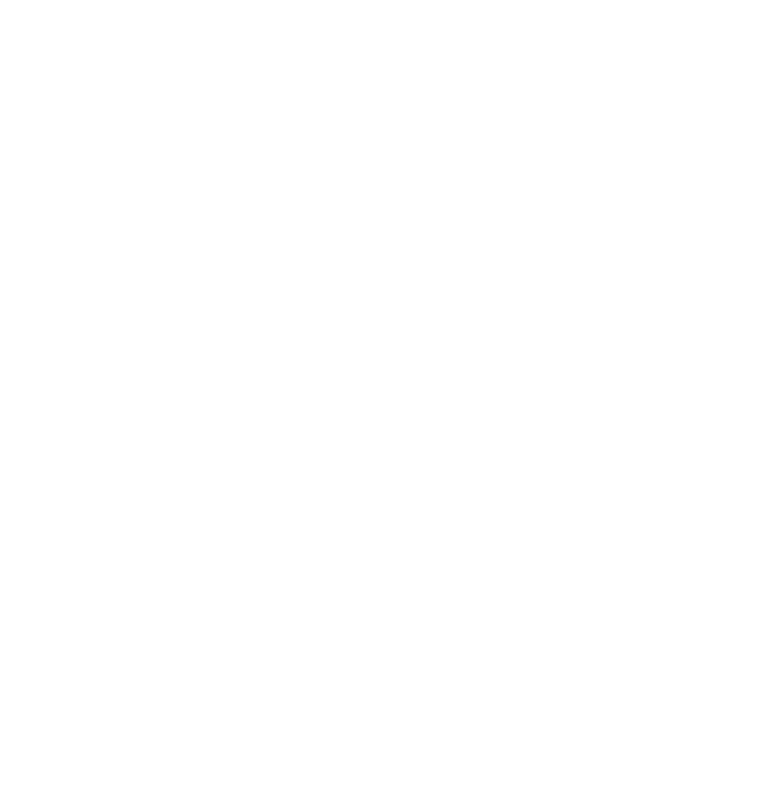
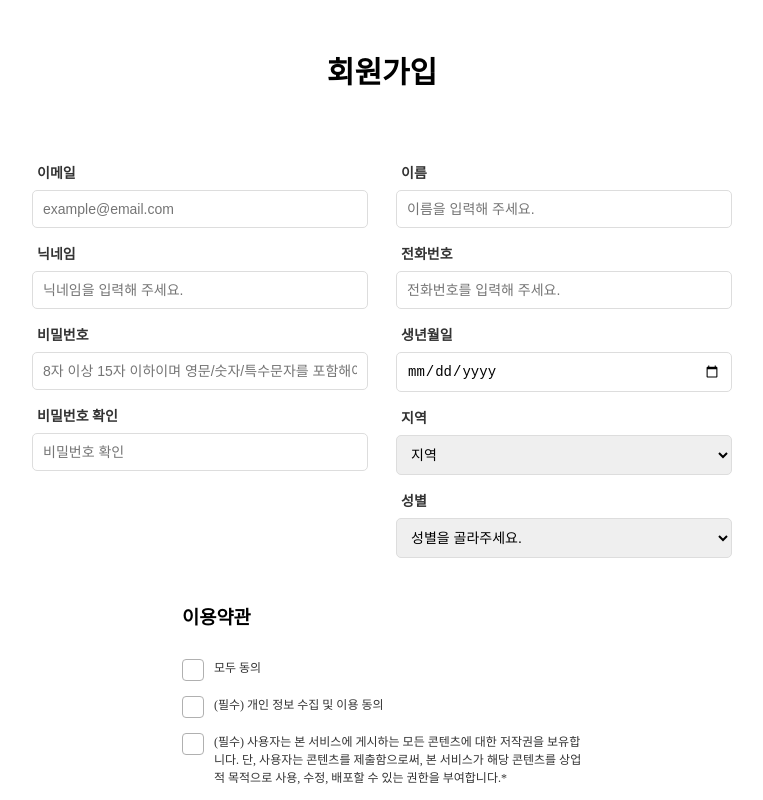
Before and after one commit to kosa-final-stitch/stitch-fe, a Vue app: page /signup in a window 1280 px wide. Before the commit this address had no page. Shown: the top 800 px of the page, without its empty margins (258-1021 px from the left). Built offline with nearby package versions, Linux system fonts and the light colour scheme.

Commit message:
develop hoyoung 수정 완료

```diff
--- a/package.json
+++ b/package.json
@@ -8,7 +8,7 @@
     "lint": "vue-cli-service lint"
   },
   "dependencies": {
-    "axios": "^1.7.2",
+    "axios": "^1.7.7",
     "chart.js": "^4.4.4",
     "core-js": "^3.8.3",
     "cors": "^2.8.5",
@@ -16,6 +16,8 @@
     "express-session": "^1.18.0",
     "sequelize": "^6.37.3",
     "sqlite3": "^5.1.7",
+    "pinia": "^2.2.2",
+    "pinia-plugin-persistedstate": "^4.0.0",
     "vue": "^3.2.13",
     "vue-router": "^4.4.3",
     "vuex": "^4.1.0"
--- a/src/components/member/auth/MemberSignUpPage.vue
+++ b/src/components/member/auth/MemberSignUpPage.vue
@@ -1,16 +1,14 @@
 <!--
  담당자: 김호영
  시작 일자: 2024.09.05
- 설명 : 회원가입 컴포넌트
+ 설명: 회원가입 컴포넌트
  ---------------------
  2024.09.05 김호영 | 기능 담을 디자인 구현
- 2024.09.10 김호영 | git 해결
 -->
 
 <template>
   <div class="signup-container">
     <h1>회원가입</h1>
-
     <form @submit.prevent="signUp">
       <div class="form-grid">
         <div class="left-side">
@@ -25,7 +23,6 @@
             />
             <p class="error-message" v-if="emailError">{{ emailError }}</p>
           </div>
-
           <div class="input-container">
             <label for="nickname">닉네임</label>
             <input
@@ -37,7 +34,6 @@
             />
             <p class="error-message" v-if="nicknameError">{{ nicknameError }}</p>
           </div>
-
           <div class="input-container">
             <label for="password">비밀번호</label>
             <input
@@ -49,7 +45,6 @@
             />
             <p class="error-message" v-if="passwordError">{{ passwordError }}</p>
           </div>
-
           <div class="input-container">
             <label for="confirmPassword">비밀번호 확인</label>
             <input
@@ -64,7 +59,6 @@
             </p>
           </div>
         </div>
-
         <div class="right-side">
           <div class="input-container">
             <label for="name">이름</label>
@@ -77,7 +71,6 @@
             />
             <p class="error-message" v-if="nameError">{{ nameError }}</p>
           </div>
-
           <div class="input-container">
             <label for="phoneNumber">전화번호</label>
             <input
@@ -91,7 +84,6 @@
             />
             <p class="error-message" v-if="phoneError">{{ phoneError }}</p>
           </div>
-
           <div class="input-container">
             <label for="birthDate">생년월일</label>
             <input
@@ -101,10 +93,9 @@
               required
             />
           </div>
-
           <div class="input-container">
-            <label for="address">지역</label>
-            <select v-model="address" id="address" required>
+            <label for="region">지역</label>
+            <select v-model="region" id="region" required>
               <option disabled value="">지역</option>
               <option value="서울특별시">서울특별시</option>
               <option value="경기도">경기도</option>
@@ -115,7 +106,6 @@
               <option value="충청도">충청도</option>
             </select>
           </div>
-
           <div class="input-container">
             <label for="gender">성별</label>
             <select v-model="gender" id="gender" required>
@@ -126,7 +116,6 @@
           </div>
         </div>
       </div>
-
       <div class="terms-container">
         <div class="terms-box">
           <h3>이용약관</h3>
@@ -146,19 +135,15 @@
           </div>
         </div>
       </div>
-
       <button type="submit" class="signup-btn" :disabled="!formIsValid">회원가입</button>
     </form>
-
     <div class="link-container">
-    <a @click="goLogin"><strong>이미 회원이신가요 ?</strong></a>
+      <a @click="goLogin"><strong>이미 회원이신가요?</strong></a>
     </div>
-
     <!-- 간편 로그인 타이틀 -->
     <div class="social-login-separator">
       <span class="separator-text">간편 로그인</span>
     </div>
-
     <!-- 소셜 로그인 아이콘 -->
     <div class="social-login mt-4">
       <div class="social-icons flex justify-center space-x-4">
@@ -168,9 +153,8 @@
     </div>
   </div>
 </template>
+
 <script>
-import axios from "axios";
-
 export default {
   data() {
     return {
@@ -182,11 +166,9 @@ export default {
       confirmPassword: '',
       passwordError: '',
       name: '',
-      nameError: '',
       phoneNumber: '',
-      phoneError: '',
       birth: '',
-      address: '',
+      region: '',
       gender: '',
       acceptTerms: {
         all: false,
@@ -202,11 +184,11 @@ export default {
         this.nickname &&
         this.password &&
         this.confirmPassword &&
-        this.password === this.confirmPassword &&
+        !this.passwordsDoNotMatch &&
         this.name &&
         this.phoneNumber &&
         this.birth &&
-        this.address &&
+        this.region &&
         this.gender &&
         this.acceptTerms.personalInfo &&
         this.acceptTerms.contentAgreement
@@ -214,47 +196,6 @@ export default {
     },
   },
   methods: {
-    signUp() {
-      // 유효성 검사 수행
-      const isEmailValid = this.validateEmail();
-      const isPasswordValid = this.validatePassword();
-      const isNicknameValid = this.validateNickname();
-
-      if (!isEmailValid || !isPasswordValid || !isNicknameValid) {
-        return;
-      }
-
-      // 사용자 데이터 구성
-      const userData = {
-        email: this.email,
-        nickname: this.nickname,
-        password: this.password,
-        name: this.name,
-        phone: this.phoneNumber,  // AddMemberRequest에 맞춘 필드 이름 사용
-        birth: new Date(this.birth),
-        address: this.address,     // 'address' 필드로 매핑
-        gender: this.gender === '남' ? 0 : 1,  // 성별 매핑 (남: 0, 여: 1)
-      };
-
-      // 서버에 회원가입 요청 전송
-      axios.post('/api/member/signup', userData)
-          .then(() => {
-            alert('회원가입이 완료되었습니다.');
-            this.$router.push("/member/login");  // 로그인 페이지로 리다이렉트
-          })
-          .catch((error) => {
-            console.error('회원가입 실패:', error);
-            if (error.response && error.response.data) {
-              this.emailError = error.response.data.message || '회원가입 중 오류가 발생했습니다.';
-            }
-            alert('회원가입에 실패했습니다.');
-          });
-    },
-
-    goLogin() {
-      this.$router.push('/member/login');
-    },
-
     validateEmail() {
       const regPassed = /^[a-zA-Z0-9._-]+@[a-zA-Z0-9.-]+\.[a-zA-Z]{2,4}$/.test(this.email);
       if (!regPassed) {
@@ -305,64 +246,77 @@ export default {
         }
       }
     },
+    signUp() {
+      const isEmailValid = this.validateEmail();
+      const isPasswordValid = this.validatePassword();
+      const isNicknameValid = this.validateNickname();
+      if (!isEmailValid || !isPasswordValid || !isNicknameValid) {
+        return;
+      }
+      // 임시로 콘솔에 데이터 출력 (서버로 보내지 않고 확인)
+      console.log({
+        email: this.email,
+        nickname: this.nickname,
+        password: this.password,
+        name: this.name,
+        phoneNumber: this.phoneNumber,
+        birth: this.birth,
+        region: this.region,
+        gender: this.gender,
+      });
+      alert('회원가입이 완료되었습니다.');
+      this.$router.push("/");
+    },
+    goLogin() {
+      this.$router.push('/login'); // 로그인 이동
+    },
   },
 };
 </script>
 
 <style scoped>
 .signup-container {
-  width: 50%;
+  width: 60%;
   height: 100%;
   margin: 0 auto;
   padding: 20px;
   text-align: center;
   margin-bottom: 100px;
+  max-width: 700px;
 }
-
 h1 {
   font-size: 30px;
-  margin-bottom: 80px;
+  margin-bottom: 70px;
 }
-
 h3 {
   text-align: left;
   margin-bottom: 30px;
 }
-
 /* 좌우로 영역을 나누는 스타일 */
 .form-grid {
   display: flex;
   justify-content: space-between;
 }
-
 .left-side, .right-side {
-  width: 48%;  /* 좌우로 각각 48%씩 차지하게 함 */
+  width: 48%;
 }
-
 .input-container {
   margin-bottom: 15px;
-  text-align: left; /* 입력 필드 및 라벨 왼쪽 정렬 */
+  text-align: left;
 }
-
 /* 입력 필드 포커스 스타일 */
 input:focus {
-  outline: none; /* 기본 아웃라인 제거 */
-  border-color: #F8A060; /* 포커스 시 테두리 색상 변경 */
+  outline: none;
+  border-color: #F8A060;
 }
-
-/* 라벨과 입력 필드 사이에 간격 추가 */
 label {
-  flex-grow: 1;
   display: block;
-  margin-bottom: 8px; /* 라벨과 입력 필드 사이의 간격 */
+  margin-bottom: 8px;
   font-size: 14px;
   font-weight: bold;
   color: #333;
   margin-left: 5px;
-  text-align: left;
 }
-
-/* 이용 약관 부분 */
 .terms-container {
   margin: 10px 0;
   text-align: center;
@@ -370,42 +324,34 @@ label {
   flex-direction: column;
   align-items: center;
 }
-
 .terms-box {
   width: 100%;
   max-width: 400px;
-  padding: 10px;
   text-align: left;
 }
-
-/* 체크박스와 텍스트를 가운데 정렬하고 텍스트만 표시 */
 .checkbox-container {
   display: flex;
   align-items: flex-start;
   cursor: pointer;
   margin-bottom: 15px;
-  justify-content: left; /* 체크박스와 텍스트를 가운데 정렬 */
+  justify-content: left;
   text-align: left;
 }
-
 .custom-checkbox {
   width: 20px;
   height: 20px;
-  min-width: 20px; /* 체크박스 크기 고정 */
+  min-width: 20px;
   border: 1px solid #b0b0b0;
   border-radius: 4px;
   margin-right: 10px;
   position: relative;
   background-color: white;
-  flex-shrink: 0; /* 텍스트 길이에 따라 체크박스가 찌그러지지 않도록 고정 */
+  flex-shrink: 0;
 }
-
-/* 체크된 상태일 때의 스타일 */
 .custom-checkbox.checked {
   background-color: #F8A060;
   border: 1px solid #F8A060;
 }
-
 .custom-checkbox.checked::after {
   content: '';
   position: absolute;
@@ -417,18 +363,13 @@ label {
   border-width: 0 2px 2px 0;
   transform: rotate(45deg);
 }
-
-/* p 태그로 텍스트만 처리 */
 p {
   margin: 0;
-  font-size: 11px;
+  font-size: 12px;
   color: #333;
   line-height: 1.5;
   max-width: 450px;
 }
-
-
-
 input, select {
   width: 100%;
   padding: 10px;
@@ -437,7 +378,6 @@ input, select {
   border-radius: 5px;
   box-sizing: border-box;
 }
-
 .signup-btn {
   width: 80%;
   padding: 12px;
@@ -450,27 +390,21 @@ input, select {
   margin-top: 10px;
   transition: background-color 0.5s ease;
 }
-
-
 .signup-btn:disabled {
   background-color: #ddd;
 }
-
 .signup-btn:hover {
   background-color: #f5812e;
   transition: background-color 0.2s ease;
 }
-
 .error-message {
   color: red;
   font-size: 12px;
 }
-
 .password-guideline {
   font-size: 12px;
   color: #777;
 }
-
 /* 간편 로그인 타이틀 스타일 */
 .social-login-separator {
   display: flex;
@@ -479,28 +413,23 @@ input, select {
   margin-top: 30px;
   margin-bottom: 20px;
 }
-
 .social-login-separator::before,
 .social-login-separator::after {
   content: '';
   flex: 1;
   border-bottom: 1px solid #ddd;
 }
-
 .social-login-separator::before {
   margin-right: 10px;
 }
-
 .social-login-separator::after {
   margin-left: 10px;
 }
-
 .separator-text {
   color: #aaa;
   font-size: 14px;
-  white-space: nowrap; /* 텍스트 줄바꿈 방지 */
+  white-space: nowrap;
 }
-
 /* 소셜 로그인 아이콘 */
 .social-icons img {
   width: 50px;
@@ -508,22 +437,18 @@ input, select {
   margin: 0 15px;
   cursor: pointer;
 }
-
 /* 링크 컨테이너 */
 .link-container {
   margin-top: 15px;
   font-size: 14px;
   color: rgb(87, 87, 87);
-  font-weight: 00;
   text-align: center;
   cursor: pointer;
 }
-
 .link-container a {
   text-decoration: none;
   color: inherit;
 }
-
 .link-container a:hover {
   text-decoration: underline;
   color: rgb(0, 0, 0);
--- a/src/router/member-routes.js
+++ b/src/router/member-routes.js
@@ -6,7 +6,6 @@
  2024.08.30 박요한 | 라우터 설계
  2024.09.05 김호영 | 라우터 통합,수정,개선
  */
-
  import MemberMainLayout from "@/components/member/MemberMainLayout.vue";
  import MemberLoginPage from '../components/member/auth/MemberLoginPage.vue';
  import MemberSignUpPage from '../components/member/auth/MemberSignUpPage.vue';
@@ -32,8 +31,8 @@ import CertificateList from "../components/member/mypage/certification/Certifica
  // import DonationPage from "../components/MyPage/DonationPage.vue";
 
  const MemberRoutes = [
-    { path: '/member/login', component: MemberLoginPage, name: 'Login' },
-    { path: '/member/signup', component: MemberSignUpPage, name: 'SignUp' },
+     { path: '/login', component: MemberLoginPage, name: 'Login' },
+     { path: '/signup', component: MemberSignUpPage, name: 'SignUp' },
    {
      path: "/",
      component: MemberMainLayout,
```
Also changed, not shown: src/components/member/auth/MemberLoginPage.vue (+38 -51 lines), src/main.js (+21 -5 lines). Lines whose indentation alone changed are shown as unchanged.
